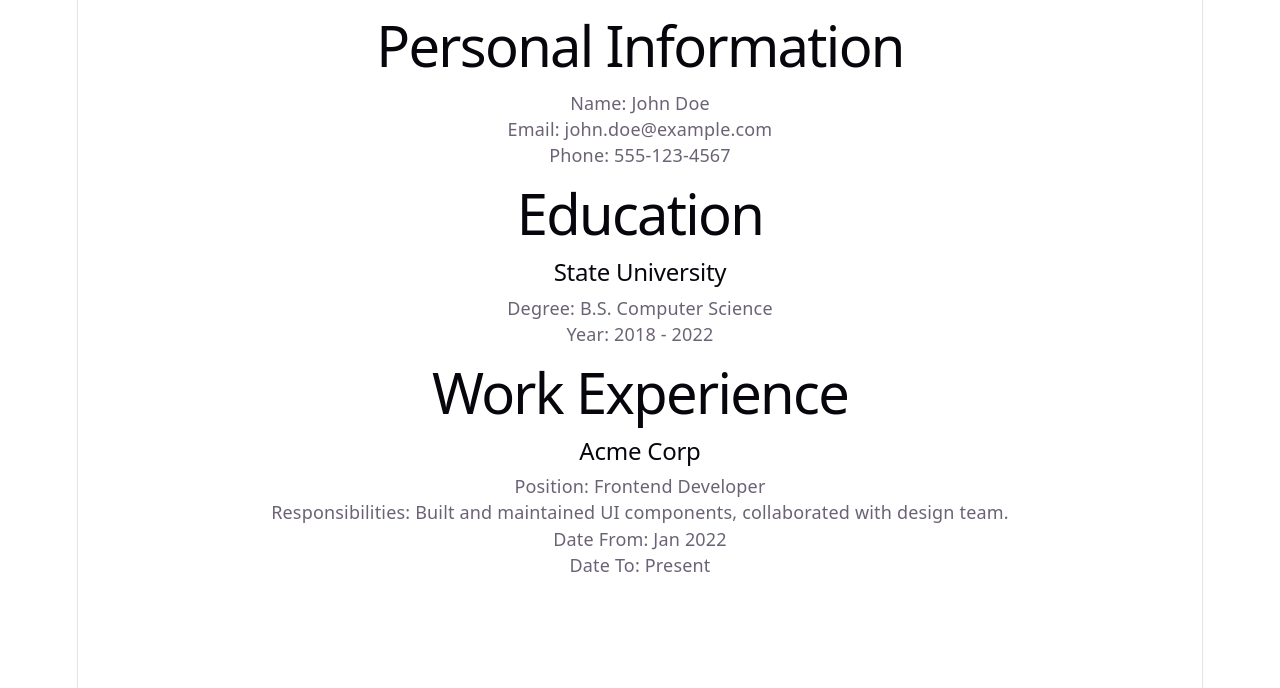
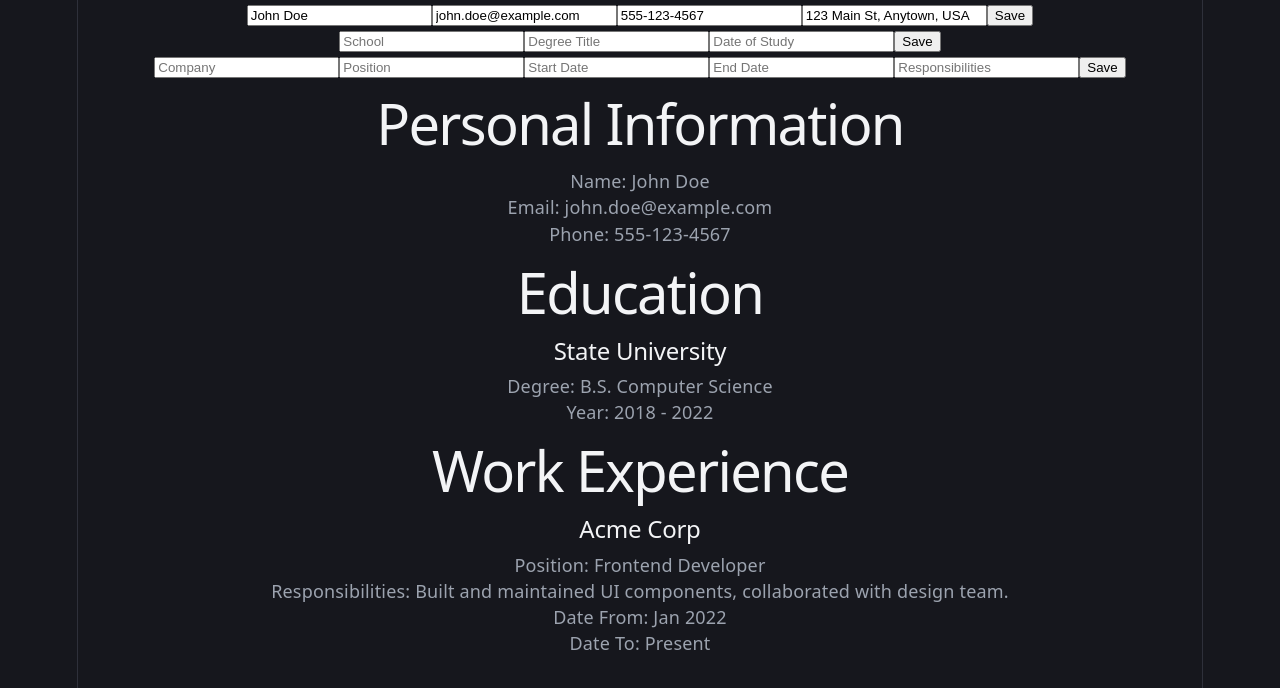
Before and after one commit to RubyFalcon/CV-APP, a React (Vite) app: page / in a window 1280 px wide. Shown: the top 688 px of the page. Built offline with nearby package versions, Linux system fonts and the light colour scheme.

Commit message:
feat: add editable personal info form with save functionality

```diff
--- a/src/App.jsx
+++ b/src/App.jsx
@@ -1,5 +1,8 @@
 import { useState } from 'react'
 import { initialData } from './data/initialdata.js'
+import PersonalDetailsForm from './components/form/PersonalDetailsForm.jsx'
+import EducationForm from './components/form/EducationForm.jsx'
+import WorkExperienceForm from './components/form/WorkExperienceForm.jsx'
 import PersonalDetails from './components/PersonalDetails.jsx'
 import Education from './components/Education.jsx'
 import WorkExperience from './components/WorkExperience.jsx'
@@ -7,10 +10,18 @@ import './App.css'
 
 function App() {
   const [data, setData] = useState(initialData)
-  let mockData = initialData
+  const handleSave = (key, newData) => {
+    setData((prevData) => ({
+      ...prevData,
+      [key]: newData,
+    }))
+  }
   return (
     <>
-      <PersonalDetails personalInfo={data.personalInfo} />
+      <PersonalDetailsForm personalDetails={data.personalDetails} onSave={(newData) => handleSave('personalDetails', newData)} />
+      <EducationForm education={data.education} onSave={(newData) => handleSave('education', newData)} />
+      <WorkExperienceForm workExperience={data.workExperience} onSave={(newData) => handleSave('workExperience', newData)} />
+      <PersonalDetails personalDetails={data.personalDetails} />
       <Education education={data.education} />
       <WorkExperience workExperience={data.workExperience} />
     </>
--- a/src/components/PersonalDetails.jsx
+++ b/src/components/PersonalDetails.jsx
@@ -1,10 +1,10 @@
-export default function PersonalDetails({ personalInfo }) {
+export default function PersonalDetails({ personalDetails }) {
   return (
     <div>
       <h1>Personal Information</h1>
-      <p>Name: {personalInfo.name}</p>
-      <p>Email: {personalInfo.email}</p>
-      <p>Phone: {personalInfo.phone}</p>
+      <p>Name: {personalDetails.name}</p>
+      <p>Email: {personalDetails.email}</p>
+      <p>Phone: {personalDetails.phone}</p>
     </div>
   );
 }
--- /dev/null
+++ b/src/components/form/EducationForm.jsx
@@ -0,0 +1,44 @@
+import { useState } from 'react';
+
+export default function EducationForm({ education, onSave }) {
+  const [formData, setFormData] = useState(education || {});
+  const handleSubmit = (e) => {
+    e.preventDefault();
+    onSave(formData);
+  };
+
+  const handleChange = (e) => {
+    const { name, value } = e.target;
+    setFormData((prevData) => ({
+      ...prevData,
+      [name]: value,
+    }));
+  };
+
+  return (
+    <form onSubmit={handleSubmit}>
+      <input
+        type="text"
+        name="school"
+        placeholder="School"
+        value={formData.school || ''}
+        onChange={handleChange}
+      />
+      <input
+        type="text"
+        name="title"
+        placeholder="Degree Title"
+        value={formData.title || ''}
+        onChange={handleChange}
+      />
+      <input
+        type="text"
+        name="dateOfStudy"
+        placeholder="Date of Study"
+        value={formData.dateOfStudy || ''}
+        onChange={handleChange}
+      />
+      <button type="submit">Save</button>
+    </form>
+  );
+}
--- /dev/null
+++ b/src/components/form/PersonalDetailsForm.jsx
@@ -0,0 +1,51 @@
+import React, { useState } from 'react';
+export default function PersonalDetailsForm({ personalDetails, onSave }) {
+  const [formData, setFormData] = useState(personalDetails || {});
+
+  const handleSubmit = (e) => {
+    e.preventDefault();
+    onSave(formData);
+  };
+
+  const handleChange = (e) => {
+    const { name, value } = e.target;
+    setFormData((prevData) => ({
+      ...prevData,
+      [name]: value,
+    }));
+  };
+
+  return (
+    <form onSubmit={handleSubmit}>
+      <input
+        type="text"
+        name="name"
+        placeholder="Name"
+        value={formData.name || ''}
+        onChange={handleChange}
+      />
+      <input
+        type="email"
+        name="email"
+        placeholder="Email"
+        value={formData.email || ''}
+        onChange={handleChange}
+      />
+      <input
+        type="text"
+        name="phone"
+        placeholder="Phone"
+        value={formData.phone || ''}
+        onChange={handleChange}
+      />
+      <input
+        type="text"
+        name="address"
+        placeholder="Address"
+        value={formData.address || ''}
+        onChange={handleChange}
+      />
+      <button type="submit">Save</button>
+    </form>
+  );
+}
--- /dev/null
+++ b/src/components/form/WorkExperienceForm.jsx
@@ -0,0 +1,58 @@
+import { useState } from 'react';
+export default function WorkExperienceForm({ workExperience, onSave }) {
+  const [formData, setFormData] = useState(workExperience || {});
+
+  const handleSubmit = (e) => {
+    e.preventDefault();
+    onSave(formData);
+  };
+
+  const handleChange = (e) => {
+    const { name, value } = e.target;
+    setFormData((prevData) => ({
+      ...prevData,
+      [name]: value,
+    }));
+  };
+
+  return (
+    <form onSubmit={handleSubmit}>
+      <input
+        type="text"
+        name="company"
+        placeholder="Company"
+        value={formData.company || ''}
+        onChange={handleChange}
+      />
+      <input
+        type="text"
+        name="position"
+        placeholder="Position"
+        value={formData.position || ''}
+        onChange={handleChange}
+      />
+      <input
+        type="text"
+        name="startDate"
+        placeholder="Start Date"
+        value={formData.startDate || ''}
+        onChange={handleChange}
+      />
+      <input
+        type="text"
+        name="endDate"
+        placeholder="End Date"
+        value={formData.endDate || ''}
+        onChange={handleChange}
+      />
+      <input
+        type="text"
+        name="responsibilities"
+        placeholder="Responsibilities"
+        value={formData.responsibilities || ''}
+        onChange={handleChange}
+      />
+      <button type="submit">Save</button>
+    </form>
+  );
+}
--- a/src/data/initialdata.js
+++ b/src/data/initialdata.js
@@ -1,9 +1,10 @@
 
 export const initialData = {
-  personalInfo: {
+  personalDetails: {
     name: 'John Doe',
     email: 'john.doe@example.com',
     phone: '555-123-4567',
+    address: '123 Main St, Anytown, USA',
   },
   education: [
     {
--- a/src/index.css
+++ b/src/index.css
@@ -30,7 +30,7 @@
   }
 }
 
-@media (prefers-color-scheme: dark) {
+@media (prefers-color-scheme: light) {
   :root {
     --text: #9ca3af;
     --text-h: #f3f4f6;
```
